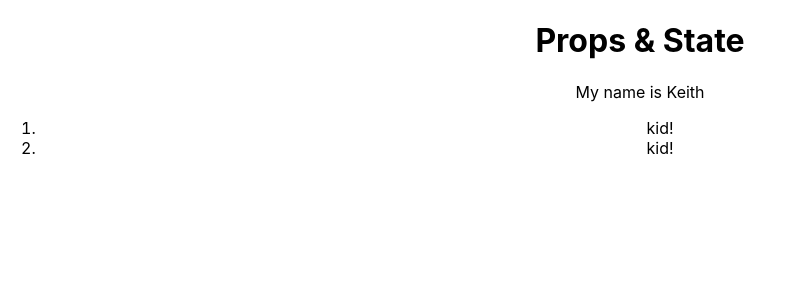
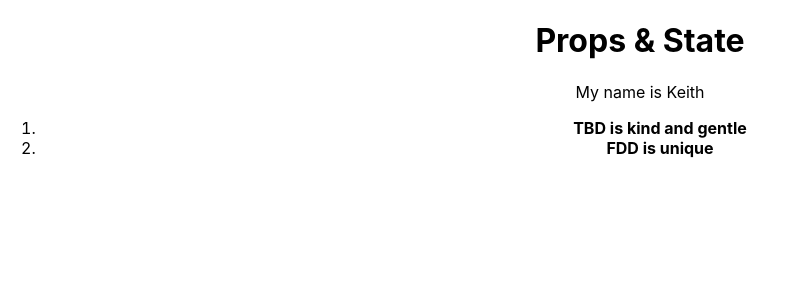
Before and after one commit to DeltaVCode-Demo/cr-301d10-demo2, a React (Create React App) app: page / in a window 1280 px wide. Shown: the top 300 px of the page, without its empty margins (0-788 px from the left). Built offline with nearby package versions, Linux system fonts and the light colour scheme.

Commit message:
I love my children

```diff
--- a/src/components/child.js
+++ b/src/components/child.js
@@ -2,7 +2,17 @@ import React from 'react';
 
 class Child extends React.Component {
   render() {
-    return 'kid!';
+    let adjective = 'boring';
+
+    if (this.props.gentle) {
+      adjective = 'kind and gentle';
+    }
+    else if (this.props.willful) {
+      adjective = 'unique';
+    }
+
+    console.log(this.props);
+    return <strong>{this.props.name} is {adjective}</strong>
   }
 }
 
--- a/src/components/parent.js
+++ b/src/components/parent.js
@@ -7,8 +7,8 @@ class Parent extends React.Component {
       <div>
         <p>My name is Keith</p>
         <ol>
-          <li><Child name="TBD" /></li>
-          <li><Child name="FDD" /></li>
+          <li><Child name="TBD" gentle={true} /></li>
+          <li><Child name="FDD" willful={true} /></li>
         </ol>
       </div>
     )
```
